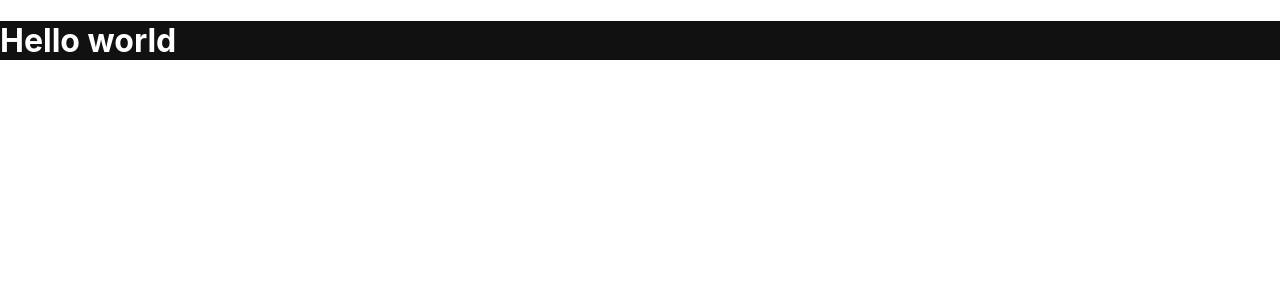
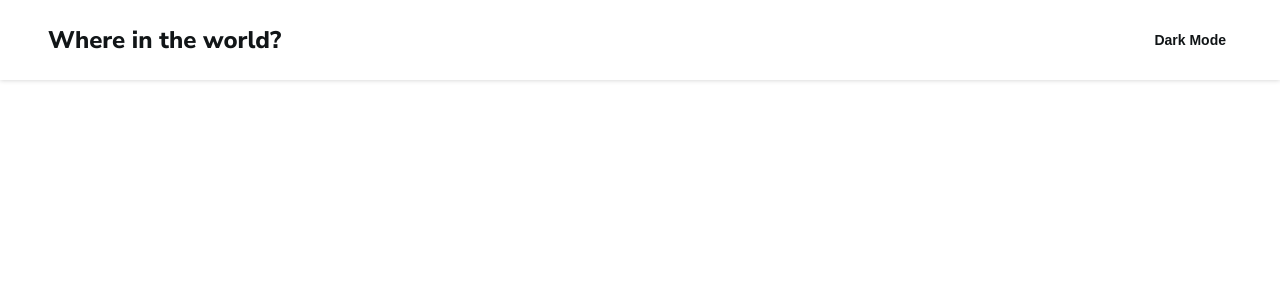
Before and after one commit to mikeybell/countries-api, a React (Create React App) app: page / in a window 1280 px wide. Shown: the top 300 px of the page. Built offline with nearby package versions, Linux system fonts and the light colour scheme.

Commit message:
chore: setup header component with toggle

```diff
--- a/src/components/App.tsx
+++ /dev/null
@@ -1,13 +0,0 @@
-import React, { useState } from 'react';
-import '../styles/app.css';
-import '../styles/theme.css';
-
-export const App = () => {
-  const [theme, setTheme] = useState('dark');
-
-  return (
-    <div className={`app ${theme}`}>
-      <h1>Hello world</h1>
-    </div>
-  );
-}
--- /dev/null
+++ b/src/components/App/app.module.css
@@ -0,0 +1,4 @@
+.app {
+  background: var(--theme-background);
+  color: var(--theme-text);
+}
--- /dev/null
+++ b/src/components/App/index.tsx
@@ -0,0 +1,19 @@
+import React, { useState } from 'react';
+import { Header } from '../Header';
+import styles from './app.module.css';
+import '../../styles/theme.css';
+
+export const App = () => {
+  const { app } = styles;
+  const [lightTheme, setLightTheme] = useState(true);
+
+  const toggleTheme = () => setLightTheme(!lightTheme);
+
+  const themeStyle = lightTheme ? 'light' : 'dark';
+
+  return (
+    <main className={`${app} ${themeStyle}`}>
+      <Header toggleTheme={toggleTheme} />
+    </main>
+  );
+}
--- /dev/null
+++ b/src/components/Header/header.module.css
@@ -0,0 +1,24 @@
+.header {
+  background: var(--theme-element);
+  box-shadow: 0px 0px 5px rgba(0,0,0,0.2);
+}
+
+.content {
+  display: flex;
+  justify-content: space-between;
+  max-width: var(--desktop-width);
+  padding: 24px 48px;
+}
+
+.title {
+  margin: 0;
+  font-size: 24px;
+}
+
+.button {
+  background: none;
+  border: none;
+  color: var(--theme-text);
+  font-size: var(--body-text-home);
+  font-weight: 600;
+}
--- /dev/null
+++ b/src/components/Header/index.tsx
@@ -0,0 +1,17 @@
+import React from 'react';
+import styles from './header.module.css';
+
+export const Header = ({ toggleTheme }: any) => {
+  const { header, title, content, button } = styles;
+
+  return (
+    <header className={header}>
+      <div className={content}>
+        <h1 className={title}>Where in the world?</h1>
+        <button className={button} onClick={toggleTheme}>
+          Dark Mode
+        </button>
+      </div>
+    </header>
+  );
+}
--- a/src/index.tsx
+++ b/src/index.tsx
@@ -1,6 +1,6 @@
 import React from 'react';
 import ReactDOM from 'react-dom';
-import './styles/index.css';
+import './styles/base.css';
 import { App } from './components/App';
 
 ReactDOM.render(
--- a/src/styles/app.css
+++ /dev/null
@@ -1,4 +0,0 @@
-.app {
-  background: var(--theme-page-background);
-  color: var(--theme-page-text);
-}
--- /dev/null
+++ b/src/styles/base.css
@@ -0,0 +1,14 @@
+@import url('https://fonts.googleapis.com/css2?family=Nunito+Sans:wght@300;600;800&display=swap');
+
+body {
+  --desktop-width: 1440px;
+  --mobile-width: 375px;
+  --body-text-home: 14px;
+  --body-text-detail: 16px;
+
+  margin: 0;
+  font-family: 'Nunito Sans', sans-serif;
+
+  -webkit-font-smoothing: antialiased;
+  -moz-osx-font-smoothing: grayscale;
+}
--- a/src/styles/index.css
+++ /dev/null
@@ -1,13 +0,0 @@
-body {
-  margin: 0;
-  font-family: -apple-system, BlinkMacSystemFont, 'Segoe UI', 'Roboto', 'Oxygen',
-    'Ubuntu', 'Cantarell', 'Fira Sans', 'Droid Sans', 'Helvetica Neue',
-    sans-serif;
-  -webkit-font-smoothing: antialiased;
-  -moz-osx-font-smoothing: grayscale;
-}
-
-code {
-  font-family: source-code-pro, Menlo, Monaco, Consolas, 'Courier New',
-    monospace;
-}
--- a/src/styles/theme.css
+++ b/src/styles/theme.css
@@ -1,11 +1,16 @@
 .light {
-  --theme-color: #A80000;
-  --theme-page-background: #FFF;
-  --theme-page-text: #111;
+  --theme-element: #FFFFFF;
+  --theme-background: #FAFAFA;
+  --theme-text: #111517;
+  --theme-input: #858585;
 }
 
 .dark {
-  --theme-color: #0000A8;
-  --theme-page-background: #111;
-  --theme-page-text: #FFF;
+  --theme-element: #2B3945;
+  --theme-background: #202C37;
+  --theme-text: #FFFFFF;
 }
+
+.container {
+  --desktop-width: 1440px;
+}
```
